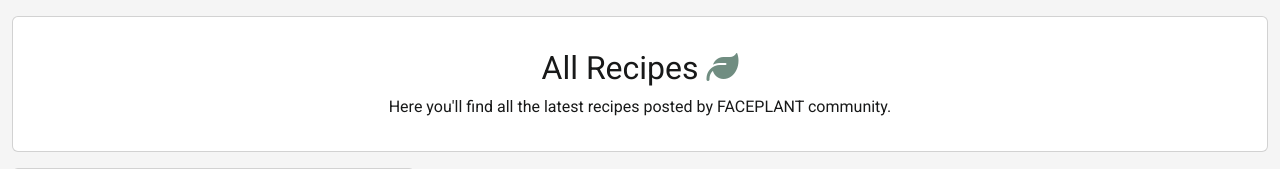
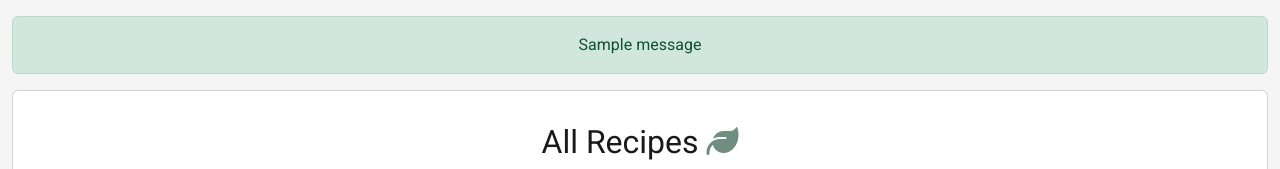
Before and after one commit to pez57/faceplant, a Django app: page /allrecipes/ in a window 1280 px wide. Shown: the part 74-243 px from the top of the page. Run offline with Django 3.2, Linux system fonts and the light colour scheme; tables that the repository leaves empty hold one stand-in row (values such as "Sample post"); one stand-in notice (Sample message) is shown; some libraries are stand-ins or nearby versions; some web fonts are replaced.

Commit message:
Added success messages to user add edit and delete  functionality

```diff
--- a/recipes/forms.py
+++ b/recipes/forms.py
@@ -16,8 +16,8 @@ class CommentForm(forms.ModelForm):
 class AddRecipeForm(forms.ModelForm):
     class Meta:
         model = Recipe
-        fields = ('author', 'title', 'featured_image', 'category', 'description',
-                  'servings', 'ingredients', 'method')
+        fields = ('author', 'title', 'featured_image', 'category',
+                  'description', 'servings', 'ingredients', 'method')
         widgets = {
             'title': forms.TextInput(attrs={'class': 'form-control'}),
             'description': forms.Textarea(attrs={'class': 'form-control'}),
--- a/recipes/models.py
+++ b/recipes/models.py
@@ -24,8 +24,8 @@ class Recipe(models.Model):
     description = models.TextField()
     servings = models.IntegerField(default=1)
     featured_image = CloudinaryField('image', default='placeholder')
-    ingredients = models.TextField()
-    method = models.TextField()
+    ingredients = models.TextField(default='Please Use bulletpoints for each ingredient')
+    method = models.TextField(default=' Please Use numbered list for each method step')
     created_on = models.DateTimeField(auto_now_add=True)
     status = models.IntegerField(choices=STATUS, default=1)
     likes = models.ManyToManyField(User, related_name='recipe_likes', blank=True)
--- a/recipes/views.py
+++ b/recipes/views.py
@@ -4,24 +4,31 @@ from django.views.generic import ListView
 from django.views.generic.edit import CreateView, UpdateView, DeleteView
 from django.http import HttpResponseRedirect
 from django.urls import reverse_lazy
-from django.contrib.auth.mixins import PermissionRequiredMixin, LoginRequiredMixin
+from django.contrib import messages
+from django.contrib.auth.mixins import LoginRequiredMixin
+from django.contrib.messages.views import SuccessMessageMixin
 from .forms import CommentForm, AddRecipeForm
 from .models import Recipe, Category
 
-class DeleteRecipeView(DeleteView):
+class DeleteRecipeView(SuccessMessageMixin, DeleteView):
 
     # login_url = '/accounts/login/'
     # redirect_field_name = 'account_login'
 
     model = Recipe
     template_name = 'confirm_delete.html'
+    success_message = "Recipe has been deleted"
 
-    success_url = reverse_lazy('home') # change this to view all whenset up
+    success_url = reverse_lazy('view_all')
+
+    def delete(self, request, *args, **kwargs):
+        messages.success(self.request, self.success_message)
+        return super(DeleteRecipeView, self).delete(request, *args, **kwargs)
 
 
 
 
-class EditRecipeView(LoginRequiredMixin,  UpdateView):
+class EditRecipeView(SuccessMessageMixin, LoginRequiredMixin,  UpdateView):
 
     login_url = '/accounts/login/'
     redirect_field_name = 'account_login'
@@ -29,6 +36,7 @@ class EditRecipeView(LoginRequiredMixin,  UpdateView):
     model = Recipe
     form_class = AddRecipeForm
     template_name = 'add.html'
+    success_message = "Recipe was updated successfully"
 
     def get_success_url(self):
         return reverse_lazy('recipe_detail', kwargs={'slug': self.object.slug})
@@ -39,7 +47,8 @@ class EditRecipeView(LoginRequiredMixin,  UpdateView):
         )
 
 
-class AddRecipeView(LoginRequiredMixin, CreateView):
+
+class AddRecipeView(SuccessMessageMixin, LoginRequiredMixin, CreateView):
 
     # permission_required = 'recipe.add_recipe'
 
@@ -49,6 +58,7 @@ class AddRecipeView(LoginRequiredMixin, CreateView):
 
     login_url = '/accounts/login/'
     redirect_field_name = 'account_login'
+    success_message = "Recipe was added successfully"
 
 
 
--- /dev/null
+++ b/static/css/js/script.js
@@ -0,0 +1,6 @@
+const message_element = document.getElementById("success-message");
+
+
+setTimeout(function() {
+    message_element.style.display = "none";
+}, 1000);
--- a/templates/base.html
+++ b/templates/base.html
@@ -20,6 +20,7 @@
     <script src="https://kit.fontawesome.com/962ab42a67.js" crossorigin="anonymous"></script>
 
     <link rel="stylesheet" href="{% static 'css/style.css' %}">
+    <script src="{% static 'js/script.js' %}"></script>
     <title>FACEPLANT</title>
 </head>
 
@@ -33,12 +34,9 @@
                 aria-label="Toggle navigation"><span class="navbar-toggler-icon"></span></button>
             <div class="collapse navbar-collapse" id="navbarSupportedContent">
                 <ul class="navbar-nav ms-auto mb-2 mb-lg-0">
-                    <li class="nav-item"><a class="nav-link active" aria-current="page" href="{% url 'home' %}">Home</a>
+                     <li class="nav-item"><a class="nav-link active" aria-current="page" href="{% url 'home' %}">Home</a>
                     </li>
                     {% if user.is_authenticated %}
-                    <li class="nav-item">
-                        <a class="nav-link" href="{% url 'account_logout' %}">Logout</a>
-                    </li>
                     <li class="nav-item dropdown">
                         <a class="nav-link dropdown-toggle" id="navbarDropdown" href="#" role="button"
                             data-bs-toggle="dropdown" aria-expanded="false">Recipes</a>
@@ -51,6 +49,9 @@
                                 {{ category.name|title }}
                             </a>
                             {% endfor %}
+                    <li class="nav-item">
+                        <a class="nav-link" href="{% url 'account_logout' %}">Logout</a>
+                    </li>
                             {% else %}
                     <li class="nav-item">
                         <a class="nav-link" href="{% url 'account_signup' %}">Register</a>
--- a/templates/index.html
+++ b/templates/index.html
@@ -6,6 +6,7 @@
         <div class="card-body m-3">
             {% if user.is_authenticated %}
             <h2 class="card-title">Welcome Back <i class="fa-solid fa-leaf leaf"></i></h2>
+            <small class="card-text mb-1 text-muted">Signed is as: {{ user.get_username }}</small>
             <p class="card-text">Share your own FACEPLANT recipe with the community!
             </p>
             <a class="btn btn-primary" href="{% url 'add' %}">Add Recipe</a>
@@ -34,10 +35,10 @@
                         <div class="card-body">
                             <div class=".embed-responsive-1by1">
                                 {% if "placeholder" in recipe.featured_image.url %}
-                                <img class="card-img-top"
+                                <img aria-label="placeholder_image" class="card-img-top"
                                     src="https://res.cloudinary.com/df8srtdzw/image/upload/v1653901223/background_mylb0d.jpg">
                                 {% else %}
-                                <img class="card-img-top" src=" {{ recipe.featured_image.url }}">
+                                <img aria-label="recipe_image" class="card-img-top" src=" {{ recipe.featured_image.url }}">
                                 {% endif %}
                                 <div>
                                     <p class="author">Author: {{ recipe.author }}</p>
--- a/templates/view_all.html
+++ b/templates/view_all.html
@@ -2,6 +2,13 @@
 
 {% block content %}
 <div class="container-fluid justify-content-center mt-3">
+    {% if messages %}
+    {% for message in messages %}
+    <div class="text-center alert alert-{{ message.tags }}" id="success-message">
+        {{ message|safe }}
+    </div>
+    {% endfor %}
+    {% endif %}
     <div class="card text-center">
         <div class="card-body m-3">
             <h2 class="card-title">All Recipes <i class="fa-solid fa-leaf leaf"></i></h2>
```
Also changed, not shown: templates/recipe_detail.html (+9 -2 lines).
